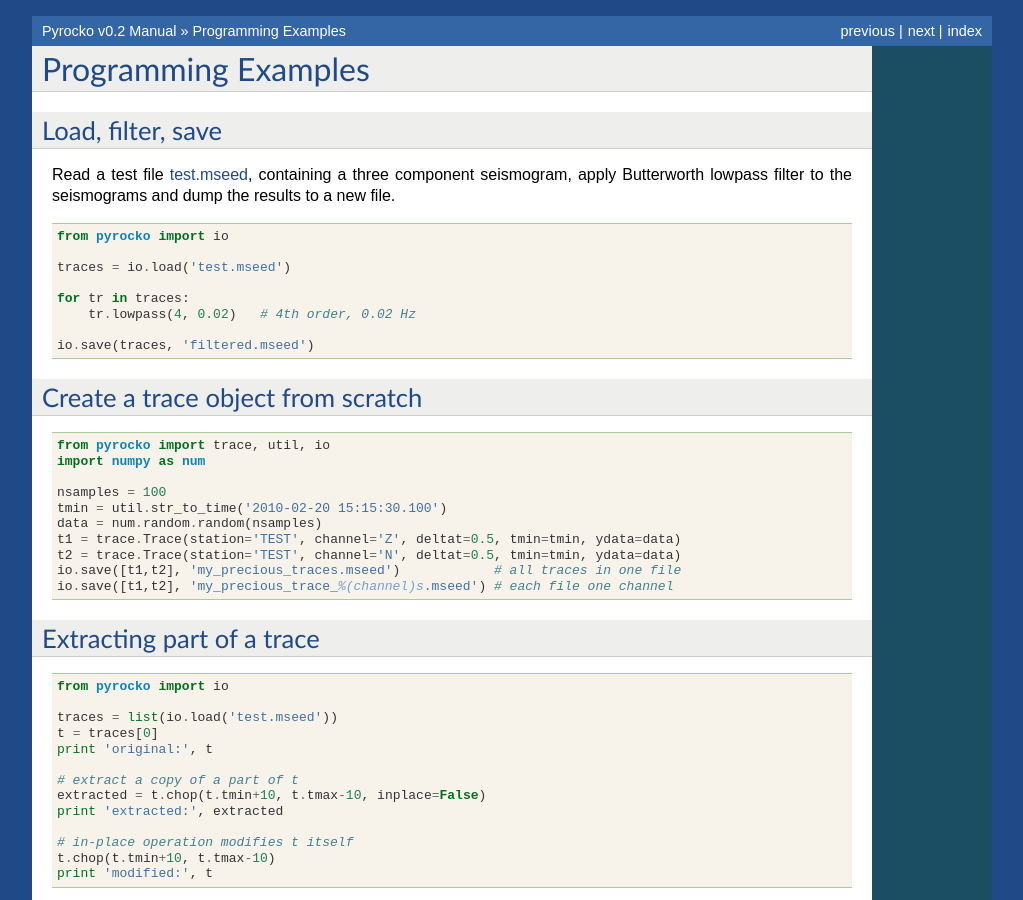
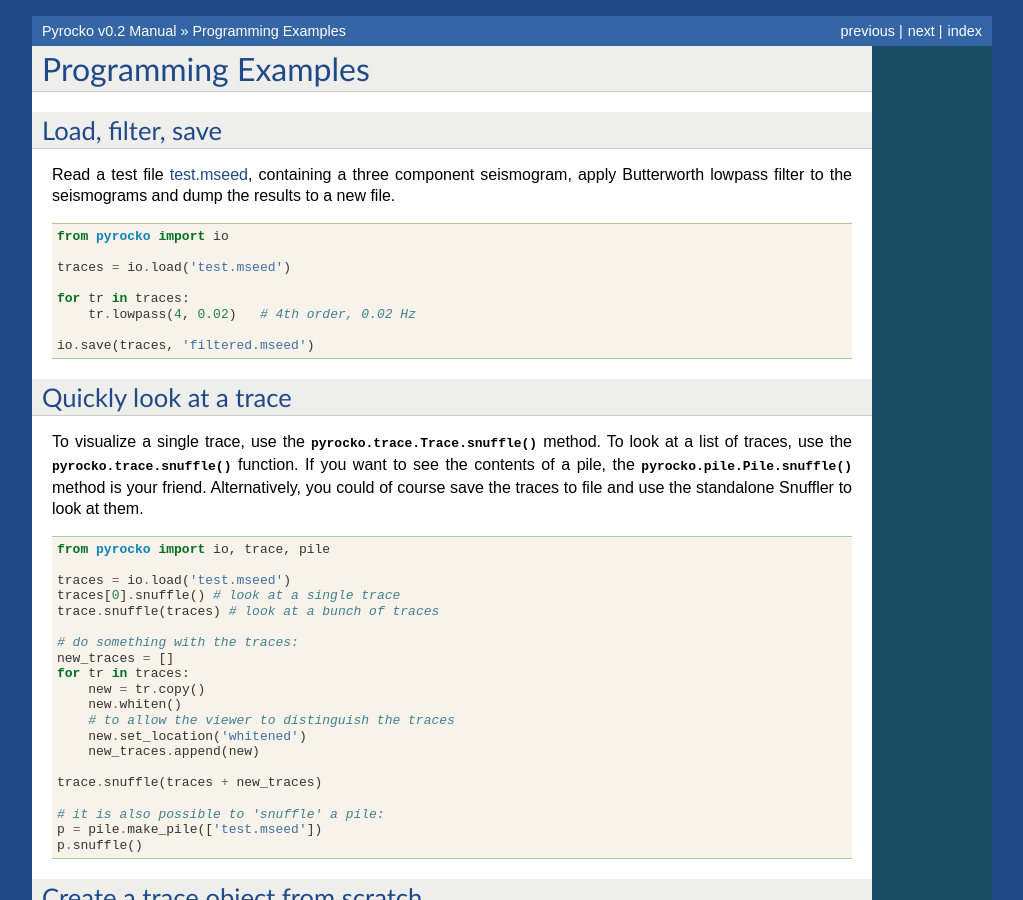
Before and after one commit to pyrocko/pyrocko, a Sphinx documentation site: the page built from doc/examples.rst, in a window 1280 px wide and 900 px high. Shown: the whole window, without its empty margins (128-1151 px from the left). Built offline with Sphinx 7.4.7, drawn with Linux system fonts in a browser that asks for light colours.

Commit message:
added another example, added more documentation

```diff
--- a/doc/examples.rst
+++ b/doc/examples.rst
@@ -16,6 +16,35 @@ Read a test file `test.mseed <_static/test.mseed>`_, containing a three componen
         tr.lowpass(4, 0.02)   # 4th order, 0.02 Hz
 
     io.save(traces, 'filtered.mseed')
+
+Quickly look at a trace
+-----------------------
+
+To visualize a single trace, use the :py:meth:`pyrocko.trace.Trace.snuffle` method. To look at a list of traces, use the :py:func:`pyrocko.trace.snuffle` function. If you want to see the contents of a pile, the :py:meth:`pyrocko.pile.Pile.snuffle` method is your friend. Alternatively, you could of course save the traces to file and use the standalone Snuffler to look at them.
+
+::
+
+    from pyrocko import io, trace, pile
+
+    traces = io.load('test.mseed')
+    traces[0].snuffle() # look at a single trace
+    trace.snuffle(traces) # look at a bunch of traces
+
+    # do something with the traces:
+    new_traces = []
+    for tr in traces:
+        new = tr.copy()
+        new.whiten()
+        # to allow the viewer to distinguish the traces
+        new.set_location('whitened')
+        new_traces.append(new)
+
+    trace.snuffle(traces + new_traces)
+
+    # it is also possible to 'snuffle' a pile:
+    p = pile.make_pile(['test.mseed'])
+    p.snuffle()
+
 
 Create a trace object from scratch
 ----------------------------------
--- a/doc/index.rst
+++ b/doc/index.rst
@@ -5,10 +5,9 @@
 Pyrocko Manual
 ==============
 
-
 Pyrocko is a seismology toolbox and library, written in the Python programming language. Snuffler is a seismogram browser built on top of Pyrocko.
 
-If you need help with Pyrocko or Snuffler don't hesitate to contact the `Snuffler mailing list <https://lists.zmaw.de/mailman/listinfo/snuffler>`_.
+If you need help with Pyrocko or Snuffler don't hesitate to contact the `Snuffler mailing list <https://lists.zmaw.de/mailman/listinfo/snuffler>`_.  To download the software or if you wish to contribute, please use the `Pyrocko project page on GitHub <http://github.com/emolch/pyrocko>`_.
 
 Contents
 --------
```
Also changed, not shown: 1 other file.
